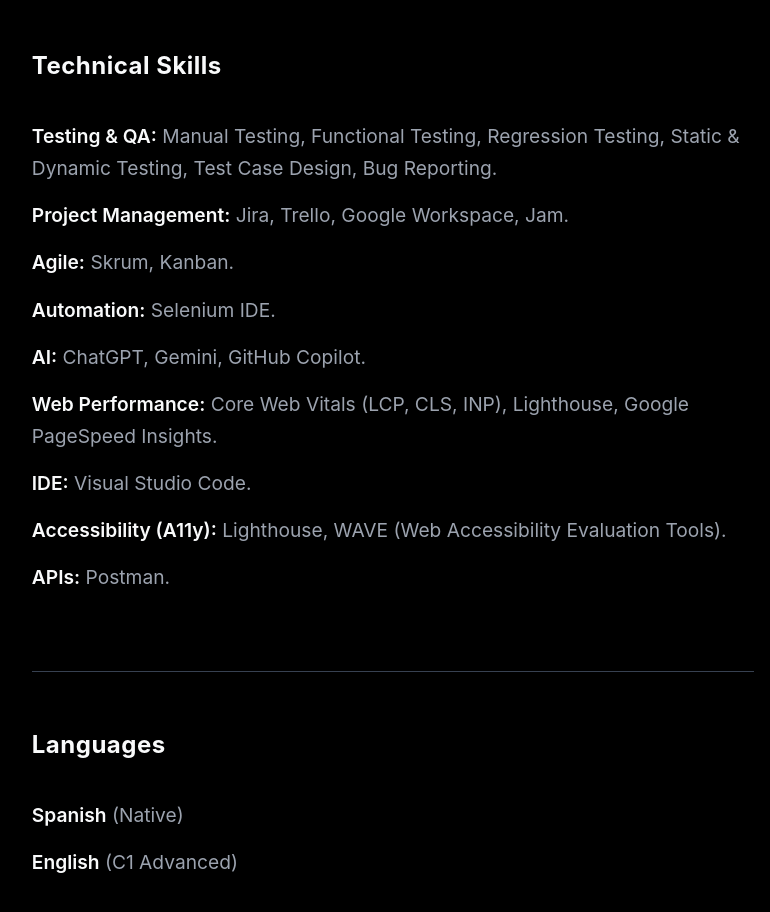
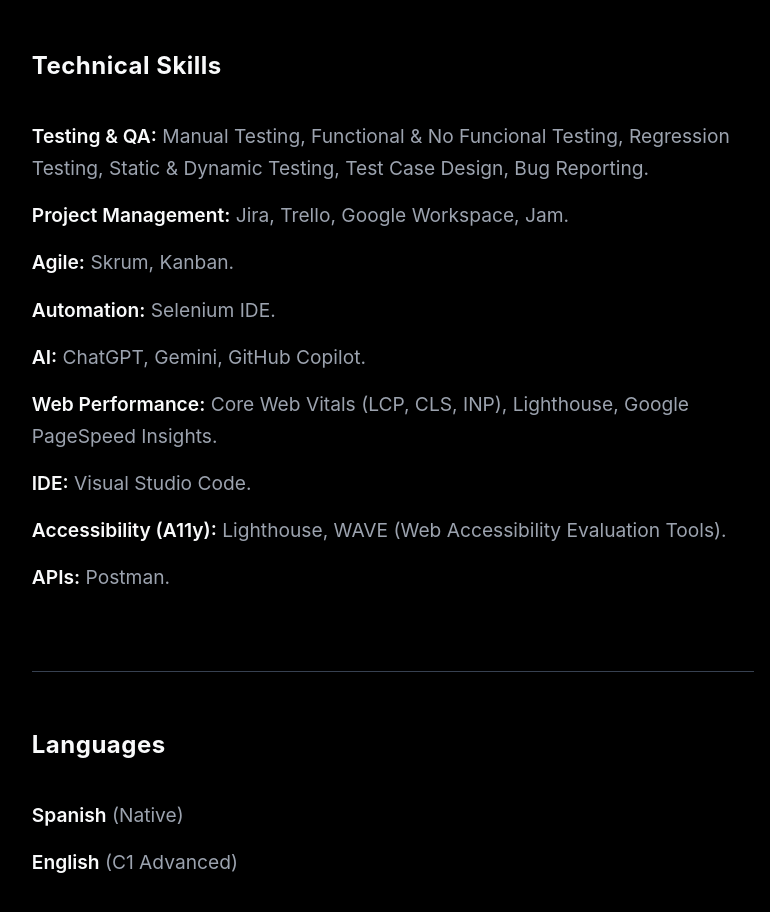
Before and after one commit to tomyobregon35/tomasobregon.github.io, a plain HTML site: page index.html in a window 1280 px wide. Shown: the part 2800-3712 px from the top of the page, without its empty margins (247-1017 px from the left). Drawn offline with nearby package versions, Linux system fonts and the light colour scheme.

Commit message:
Update - "Skills"
added "no funcional" testing in "Skills".

```diff
--- a/index.html
+++ b/index.html
@@ -103,7 +103,7 @@
             <section id="skills">
                 <h2 data-translate-key="skillsTitle">Technical Skills</h2>
                 <ul class="skills-list">
-                    <li><strong>Testing & QA:</strong> Manual Testing, Functional Testing, Regression Testing, Static & Dynamic Testing, Test Case Design, Bug Reporting.</li>
+                    <li><strong>Testing & QA:</strong> Manual Testing, Functional & No Funcional Testing, Regression Testing, Static & Dynamic Testing, Test Case Design, Bug Reporting.</li>
                     <li><strong>Project Management:</strong> Jira, Trello, Google Workspace, Jam.</li>
                     <li><strong>Agile:</strong> Skrum, Kanban.</li>
                     <li><strong>Automation:</strong> Selenium IDE.</li>
```
